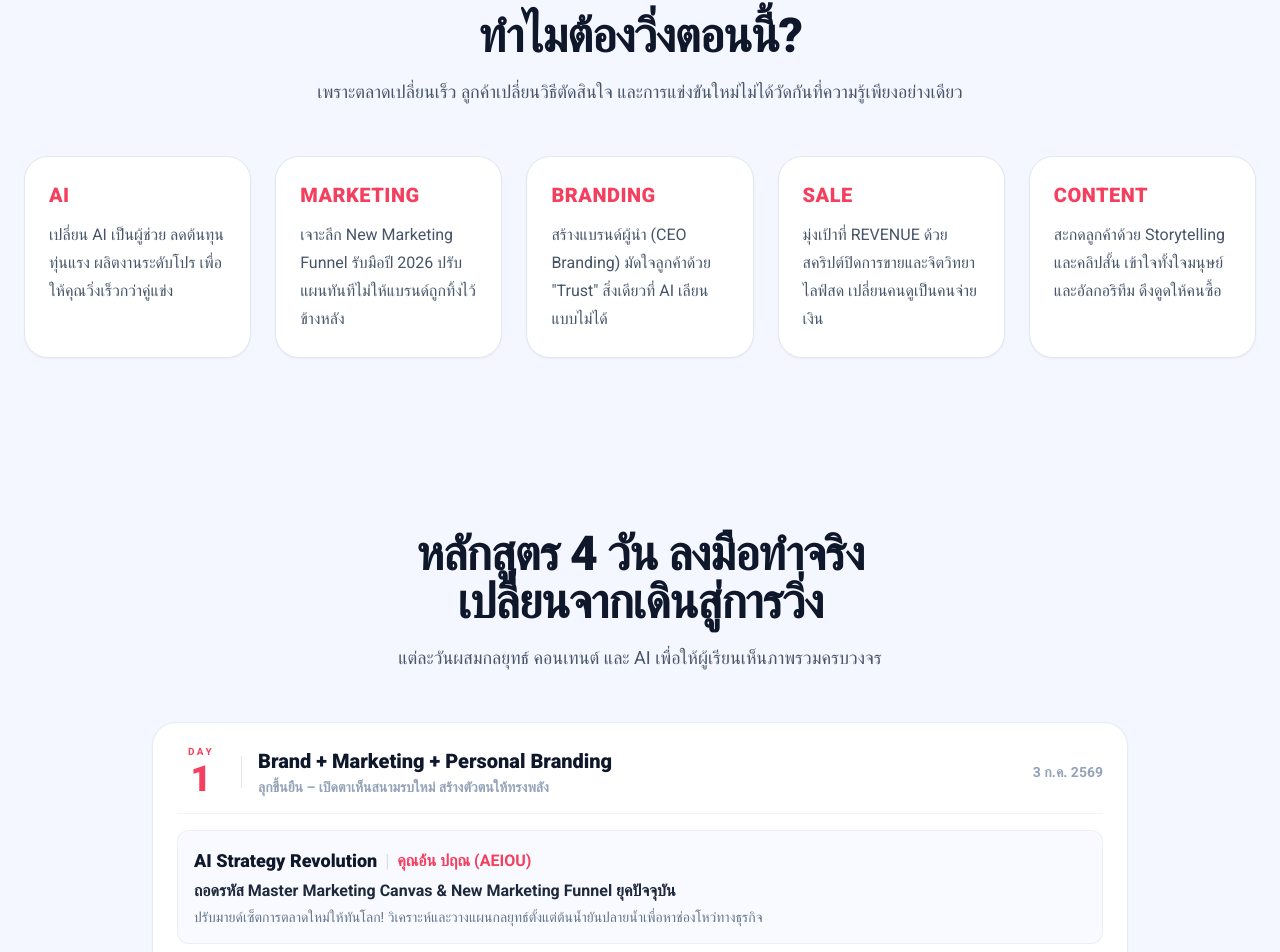
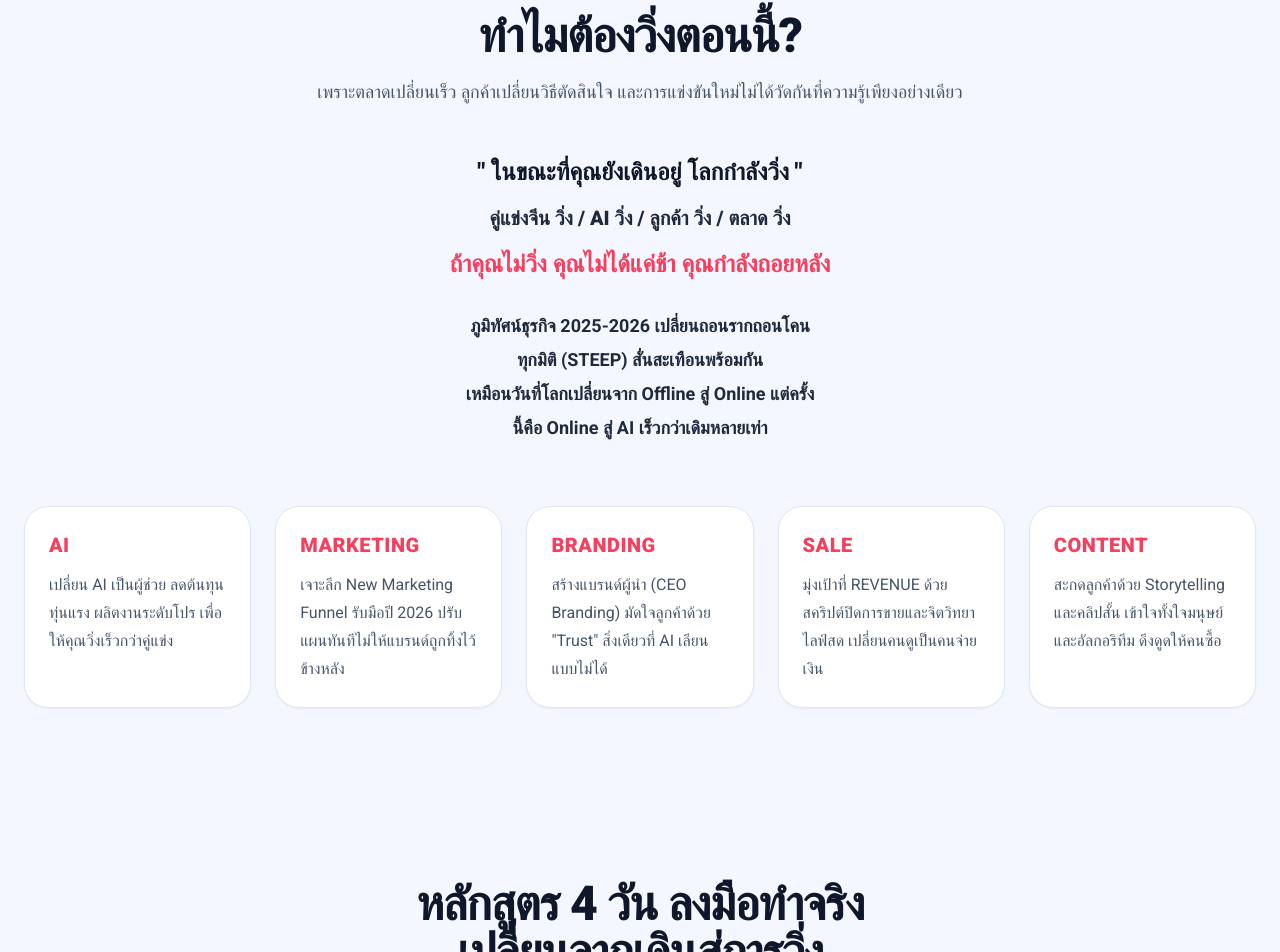
Before and after one commit to poohphurit/RunProject, a React (Vite) app: page / in a window 1280 px wide. Shown: the part 3141-4093 px from the top of the page. Built offline with nearby package versions, Linux system fonts and the light colour scheme; the HTML template or start-up script is replaced by a standard one; a web font is replaced by a local one.

Commit message:
content: add centered text content in 'Why run now' section

```diff
--- a/src/App.jsx
+++ b/src/App.jsx
@@ -656,6 +656,26 @@ export default function App() {
 
       <section id="problem" className="py-20">
         <SectionTitle title="ทำไมต้องวิ่งตอนนี้?" subtitle="เพราะตลาดเปลี่ยนเร็ว ลูกค้าเปลี่ยนวิธีตัดสินใจ และการแข่งขันใหม่ไม่ได้วัดกันที่ความรู้เพียงอย่างเดียว" />
+
+        {/* Centered Message */}
+        <div className="text-center max-w-3xl mx-auto mt-12 mb-16 px-6 space-y-4">
+          <p className="text-xl sm:text-2xl font-black text-slate-900 leading-tight">
+            " ในขณะที่คุณยังเดินอยู่ โลกกำลังวิ่ง "
+          </p>
+          <p className="text-lg sm:text-xl font-extrabold text-slate-800 leading-relaxed">
+            คู่แข่งจีน วิ่ง / AI วิ่ง / ลูกค้า วิ่ง / ตลาด วิ่ง
+          </p>
+          <p className="text-xl sm:text-2xl font-black text-rose-500 leading-tight">
+            ถ้าคุณไม่วิ่ง คุณไม่ได้แค่ช้า คุณกำลังถอยหลัง
+          </p>
+          <div className="space-y-1.5 pt-4 text-base sm:text-lg font-bold text-slate-800 leading-relaxed">
+            <p>ภูมิทัศน์ธุรกิจ 2025-2026 เปลี่ยนถอนรากถอนโคน</p>
+            <p>ทุกมิติ (STEEP) สั่นสะเทือนพร้อมกัน</p>
+            <p>เหมือนวันที่โลกเปลี่ยนจาก Offline สู่ Online แต่ครั้ง</p>
+            <p>นี้คือ Online สู่ AI เร็วกว่าเดิมหลายเท่า</p>
+          </div>
+        </div>
+
         <div className="mx-auto mt-12 grid max-w-7xl gap-6 px-6 sm:grid-cols-2 md:grid-cols-3 lg:grid-cols-5">
           {[
             ['AI', 'เปลี่ยน AI เป็นผู้ช่วย ลดต้นทุน ทุ่นแรง ผลิตงานระดับโปร เพื่อให้คุณวิ่งเร็วกว่าคู่แข่ง'],
```
